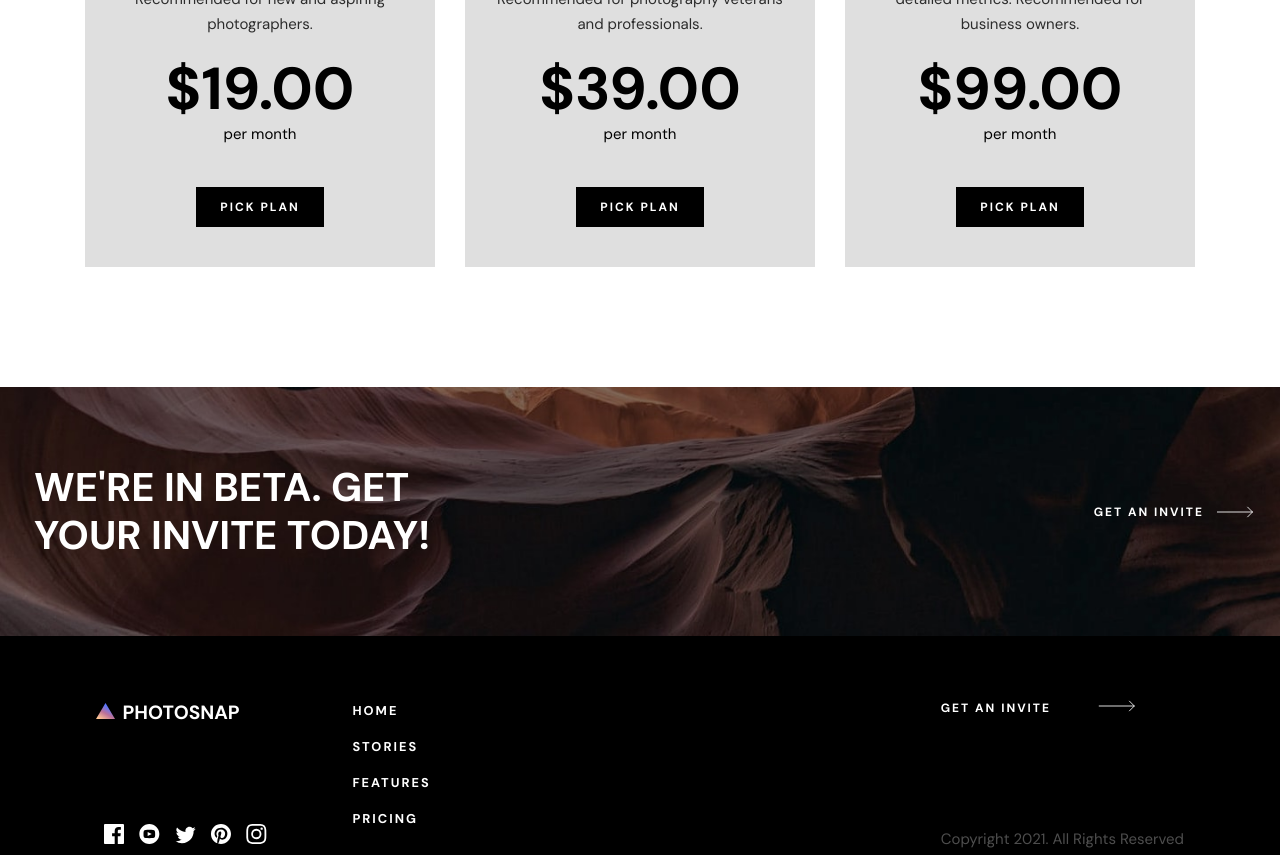
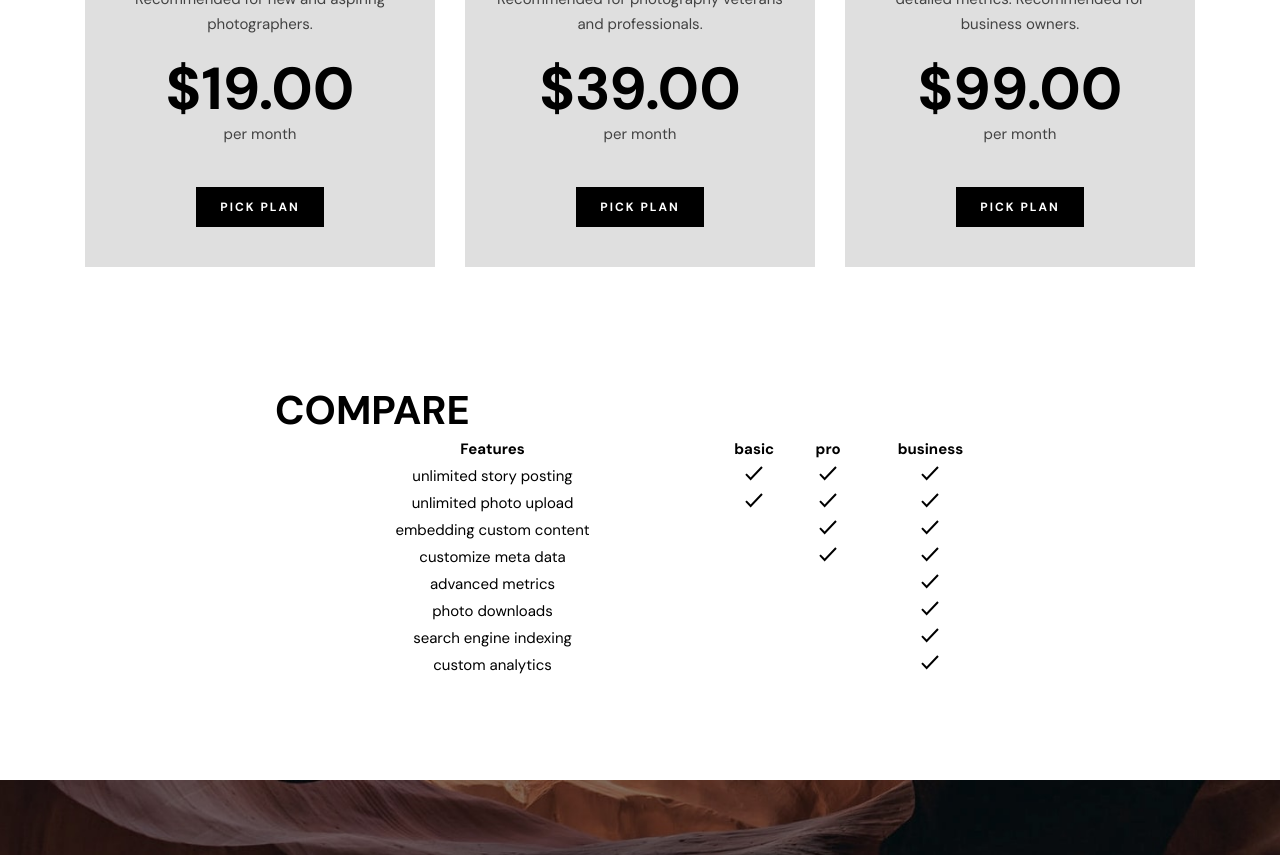
Before and after one commit to demahom18/photosnap-siteweb, a Vue app: page /pricing in a window 1280 px wide. Shown: the part 900-1755 px from the top of the page. Built offline with nearby package versions, Linux system fonts and the light colour scheme.

Commit message:
fix: flex basis on mobile layout + comparison set

```diff
--- /dev/null
+++ b/src/components/CompareTable.vue
@@ -0,0 +1,59 @@
+<template>
+  <div class="comparison">
+    <h2>Compare</h2>
+    <div>
+      <table>
+        <thead>
+          <tr>
+            <th>Features</th>
+            <th v-for="plan in plans" :key="plan[0]">{{ plan[0] }}</th>
+          </tr>
+        </thead>
+        <tbody>
+          <tr v-for="feat in features" :key="feat">
+            <td>{{ feat }}</td>
+            <template v-for="plan in plans" :key="plan[0]">
+              <td v-if="plan[1].features.includes(feat)">
+                <svg width="18" height="15" viewBox="0 0 18 15" fill="none" xmlns="http://www.w3.org/2000/svg"><path d="M1 8.12351L5.62323 13L17 1" stroke="black" stroke-width="2"/></svg>
+              </td>
+              <td v-else></td>
+            </template>
+          </tr>
+        </tbody>
+      </table>
+    </div>
+  </div>
+
+</template>
+
+<script>
+import { pricing } from '../composables/pricing'
+export default {
+  setup() {
+    const plans =  Object.entries(pricing)
+    let features = Array.from(plans)[2][1].features
+
+    features.forEach(f => {
+      plans.forEach(p => console.table(p[1].features.includes(f), p[0], f))
+    })
+
+    return { plans, features }
+  }
+}
+</script>
+
+<style lang="scss">
+.comparison {
+  display: grid;
+  place-content: center;
+
+  margin: 0 0 100px;
+
+  table {
+    width: min(730px, 90vw);
+    > * {
+      text-align: center;
+    }
+  }
+}
+</style>
--- a/src/components/PlanOption.vue
+++ b/src/components/PlanOption.vue
@@ -7,7 +7,7 @@
     </div>
 
     <div class="plans">
-      <div class="option" v-for="plan in plans">
+      <div class="option" v-for="plan in plans" :key="plan[0]">
         <h3>{{ plan[0] }}</h3>
         <span class="description">{{ plan[1].description }}</span>
         <p v-if="!isYearly">
@@ -37,7 +37,6 @@ export default {
       checked === true
         ? isYearly.value = true
         : isYearly.value = false
-
     }
     const plans =  Object.entries(pricing)
 
@@ -79,7 +78,7 @@ export default {
     gap: 30px;
 
     .description {
-      opacity: .8;
+      opacity: .7;
     }
     .option {
       height: 410px;
@@ -97,6 +96,8 @@ export default {
       p {
         @include flexBox(column);
         gap: 20px;
+
+        span:not(.price) { opacity: .7; }
       }
       .price {
         font-size: 3.7rem;
@@ -136,16 +137,14 @@ export default {
       span + p {
         top: 20%;
         right: 50px;
+        align-items:flex-end;
 
         .price { font-size: 3.2rem;}
-
-        .price + span {
-          transform: translateX(50%)
-        }
       }
     }
   }
  }
+
 @media only screen and (max-width:690px) {
   .plan-options {
     margin: 80px 20px;
@@ -163,6 +162,7 @@ export default {
 
     .option {
       max-width: 100%;
+      flex-basis: 410px;
 
       .description {
         width: min(100%, 400px)
@@ -171,5 +171,4 @@ export default {
     }
   }
 }
-
 </style>
--- a/src/views/Pricing.vue
+++ b/src/views/Pricing.vue
@@ -1,20 +1,18 @@
 <template>
   <PricingHero class="pricing-hero"/>
   <PlanOption/>
+  <CompareTable/>
   <BottomPage/>
 </template>
 
 <script>
 import PricingHero from '../components/PricingHero.vue'
+import CompareTable from '../components/CompareTable.vue'
 import PlanOption from '../components/PlanOption.vue'
-import { pricing } from '../composables/pricing'
 import BottomPage from '../components/BottomPage.vue'
 
 export default {
-  components: { PricingHero, PlanOption, BottomPage },
-  setup() {
-
-  }
+  components: { PricingHero, PlanOption, BottomPage, CompareTable },
 }
 </script>
 
```
